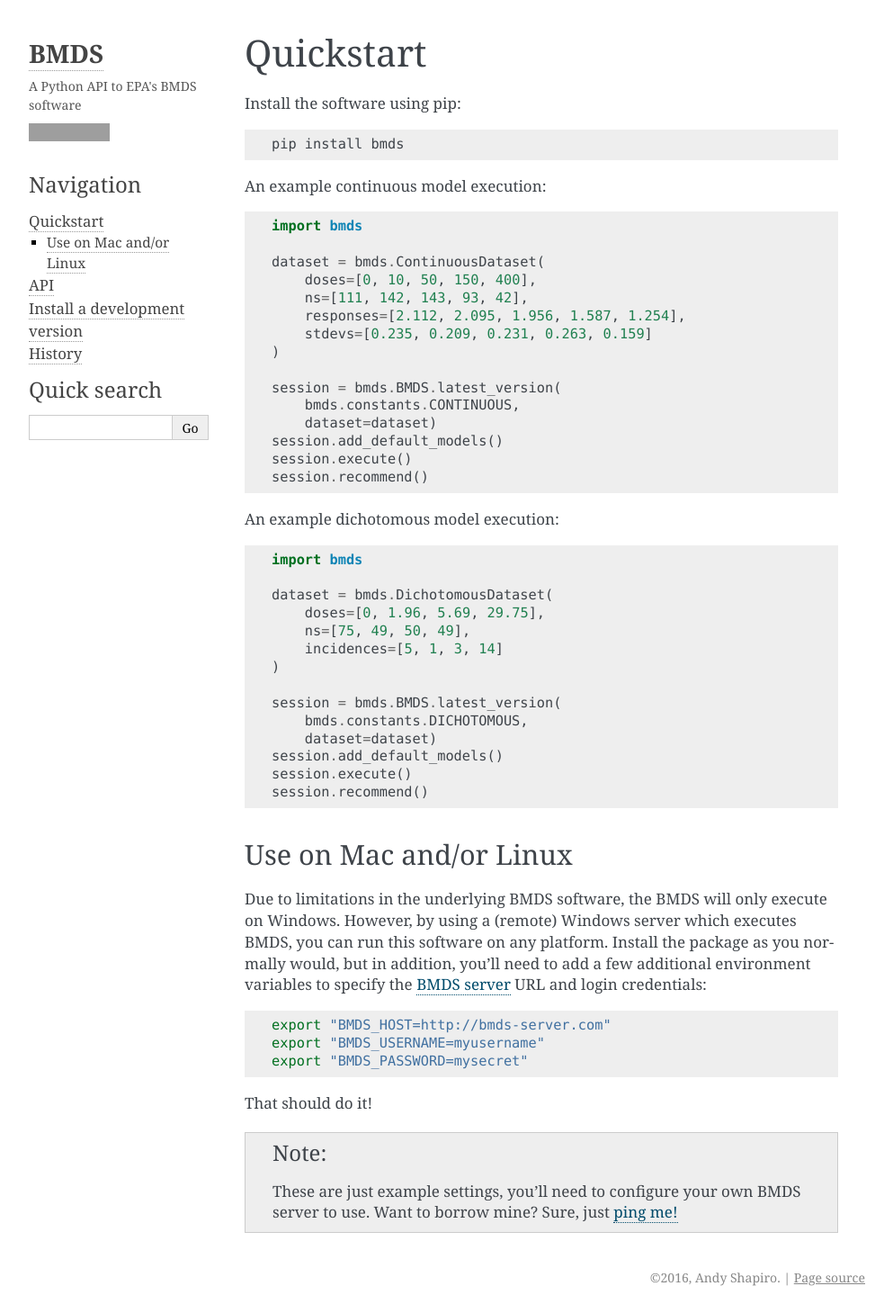
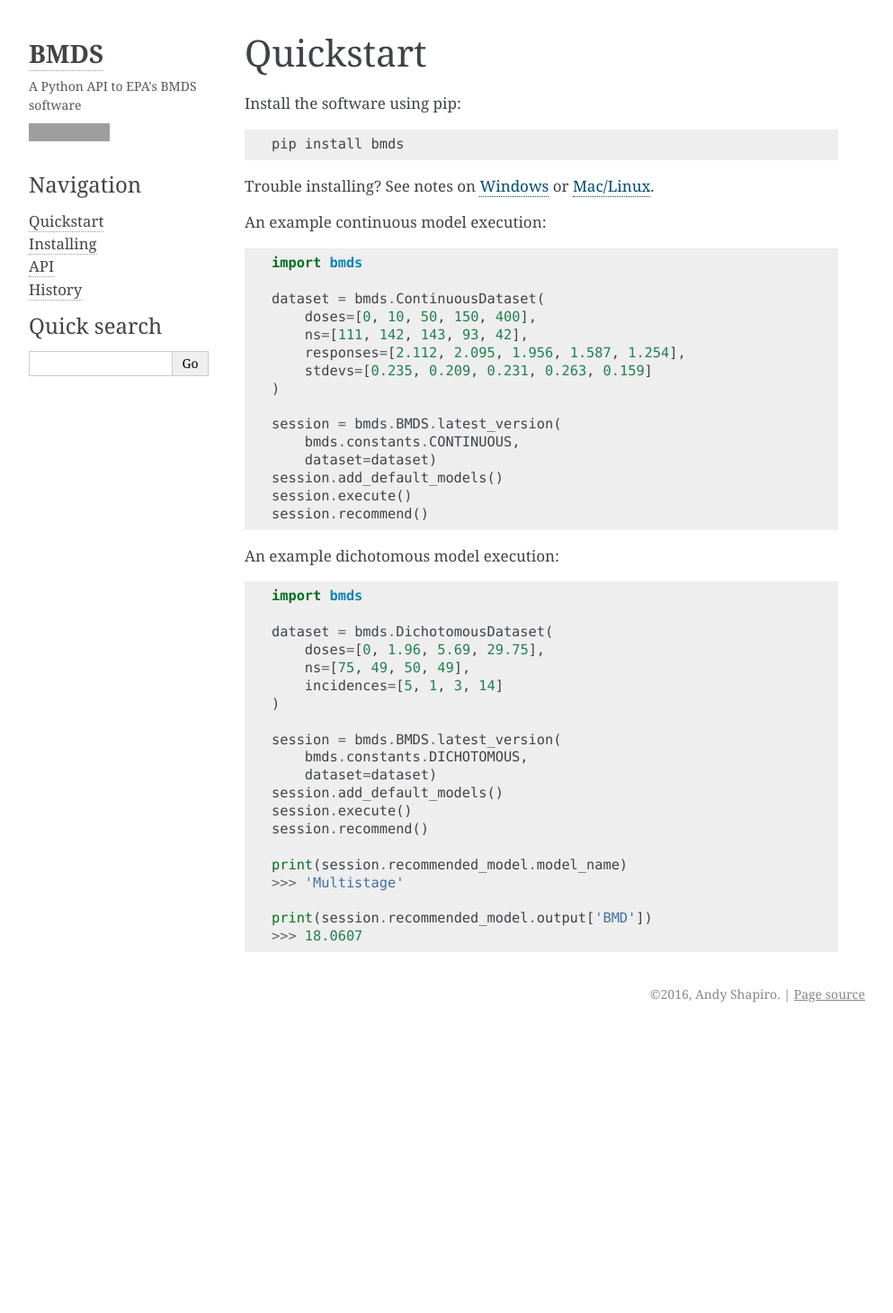
Before and after one commit to shapiromatron/bmds, a Sphinx documentation site: the page built from docs/quickstart.rst, in a window 1280 px wide. Shown: the whole page at 90% size, without its empty margins (148-1141 px from the left). Built offline with Sphinx 7.4.7, drawn with Linux system fonts in a browser that asks for light colours; after the commit the page ends 1144 px from its top, so only the background shows below that; grey boxes are pictures that could not be loaded.

Commit message:
update docs for how to install on windows

```diff
--- a/HISTORY.rst
+++ b/HISTORY.rst
@@ -1,6 +1,12 @@
 =======
 History
 =======
+
+v0.4.0 (NEXT)
+-------------------
+
+* Updated documentation for installing
+
 
 v0.3.0 (2016-12-05)
 -------------------
--- a/docs/index.rst
+++ b/docs/index.rst
@@ -17,6 +17,6 @@ Table of contents:
    :maxdepth: 3
 
    quickstart
+   installation
    api
-   development
    history
--- a/docs/quickstart.rst
+++ b/docs/quickstart.rst
@@ -6,6 +6,8 @@ Install the software using pip:
 .. code-block:: bash
 
     pip install bmds
+
+Trouble installing? See notes on :ref:`Windows <windows-install>` or :ref:`Mac/Linux <mac-install>`.
 
 An example continuous model execution:
 
@@ -46,27 +48,8 @@ An example dichotomous model execution:
     session.execute()
     session.recommend()
 
-Use on Mac and/or Linux
------------------------
+    print(session.recommended_model.model_name)
+    >>> 'Multistage'
 
-Due to limitations in the underlying BMDS software, the BMDS will only
-execute on Windows. However, by using a (remote) Windows server which executes
-BMDS, you can run this software on any platform. Install the package as you
-normally would, but in addition, you'll need to add a few additional environment
-variables to specify the `BMDS server`_  URL and login credentials:
-
-.. code-block:: bash
-
-    export "BMDS_HOST=http://bmds-server.com"
-    export "BMDS_USERNAME=myusername"
-    export "BMDS_PASSWORD=mysecret"
-
-That should do it!
-
-.. note::
-
-    These are just example settings, you'll need to configure your own BMDS
-    server to use. Want to borrow mine? Sure, just `ping me!`_
-
-.. _`BMDS server`: https://github.com/shapiromatron/bmds-server
-.. _`ping me!`: mailto:shapiromatron@gmail.com
+    print(session.recommended_model.output['BMD'])
+    >>> 18.0607
```
Also changed, not shown: docs/development.rst (deleted, +0 -26 lines), docs/installation.rst (added, +77 -0 lines).
